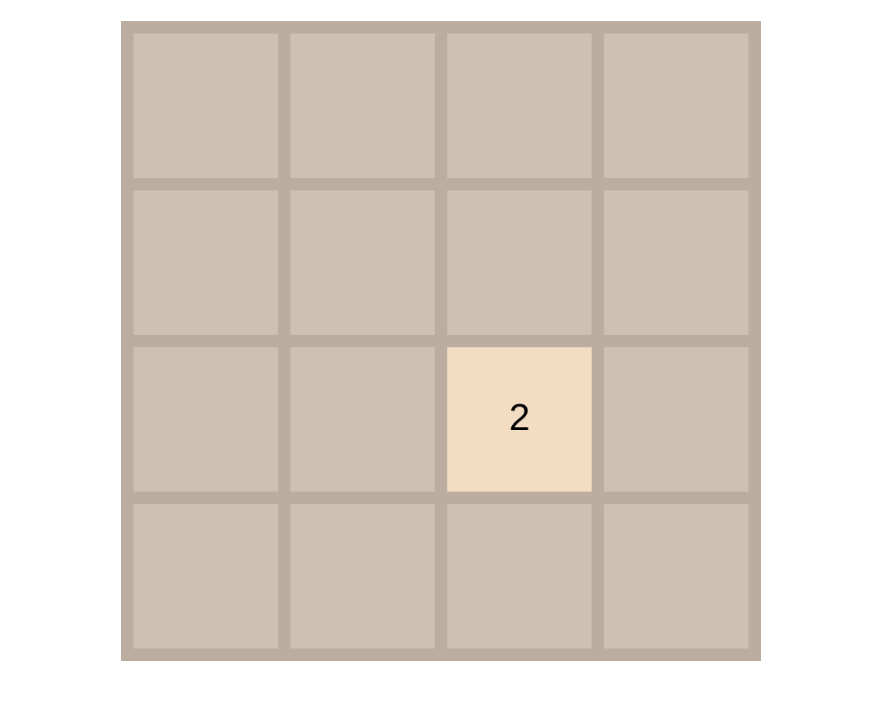
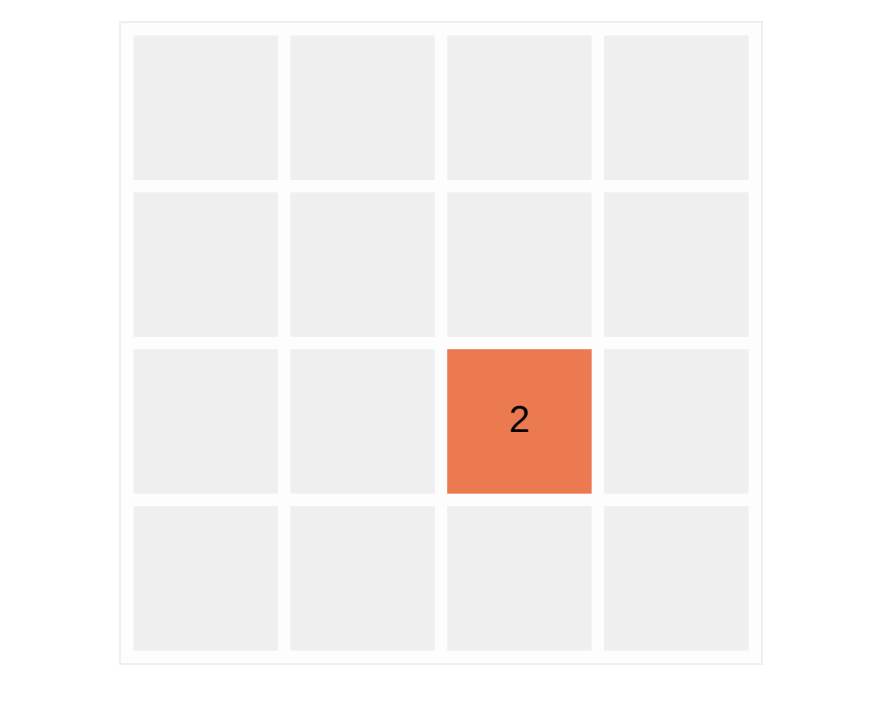
Before and after one commit to betapictoris/2048, a plain HTML site: page index.html in a window 1280 px wide. Shown: the part 92-796 px from the top of the page, without its empty margins (199-1081 px from the left). Drawn offline with Linux system fonts and the light colour scheme.

Commit message:
feat: Rollback colors

```diff
--- a/assets/scripts/color.js
+++ b/assets/scripts/color.js
@@ -14,13 +14,18 @@ function hslToHex(h, s, l) {
 }
 
 // stageToHex takes a block stage and computes a hex code
+// stageToHex takes a block stage and computes a hex code
 function stageToHex(stage) {
-  hue = 16 * Math.sin((1.2 * stage)-0.8) + 26
-  sat = ((5.46429 * stage) + 60) % 100;
-  light = 90 * (0.95 ** stage)
+  hue = (stage * 16) % 360;
+  sat = 64 + 16 * stage;
+  light = 46 + 16 * stage;
 
-  if (light >= 90) {
-    light = 90;
+  if (sat >= 100) {
+    sat = 100;
+  }
+
+  if (light >= 64) {
+    light = 64;
   }
 
   return hslToHex(hue, sat, light);
--- a/assets/scripts/game.js
+++ b/assets/scripts/game.js
@@ -15,7 +15,7 @@ function drawSquare(x, y) {
 function clearSquare(x, y) {
   grid[y - 1][x - 1] = 0;
 
-  ctx.fillStyle = "#cdc1b4";
+  ctx.fillStyle = "#efefef";
   drawSquare(x, y);
 }
 
--- a/assets/styles/base.css
+++ b/assets/styles/base.css
@@ -1,6 +1,6 @@
 :root {
-  --fg: #776e65;
-  --bg: #faf8ef;
+  --fg: #000;
+  --bg: #fff;
 }
 
 body {
@@ -54,7 +54,8 @@ canvas {
   max-width: 820px;
   max-height: 820px;
 
-  background-color: #bbada0;
+  background-color: #fdfdfd;
+  border: 2px solid #efefef;
 }
 
  @media only screen and (max-width: 80vh) {
```
